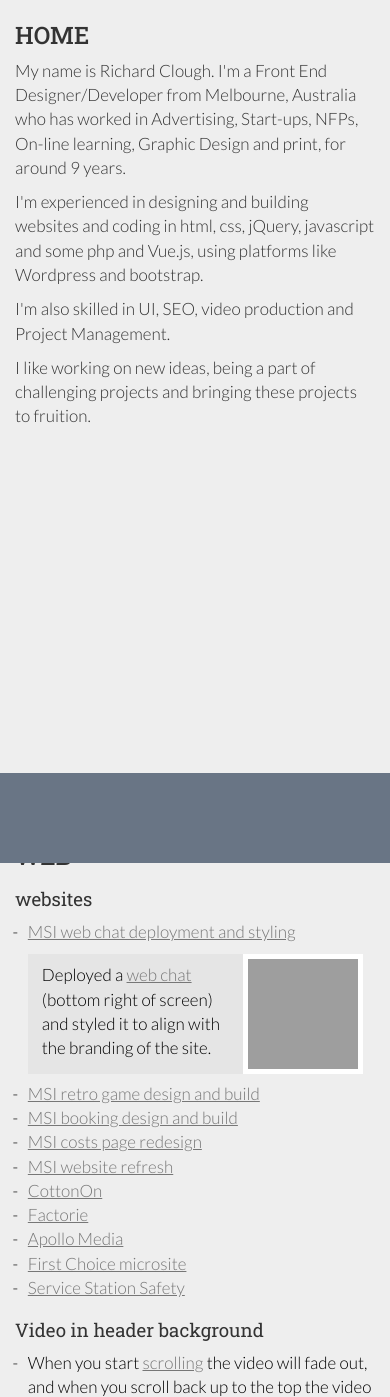
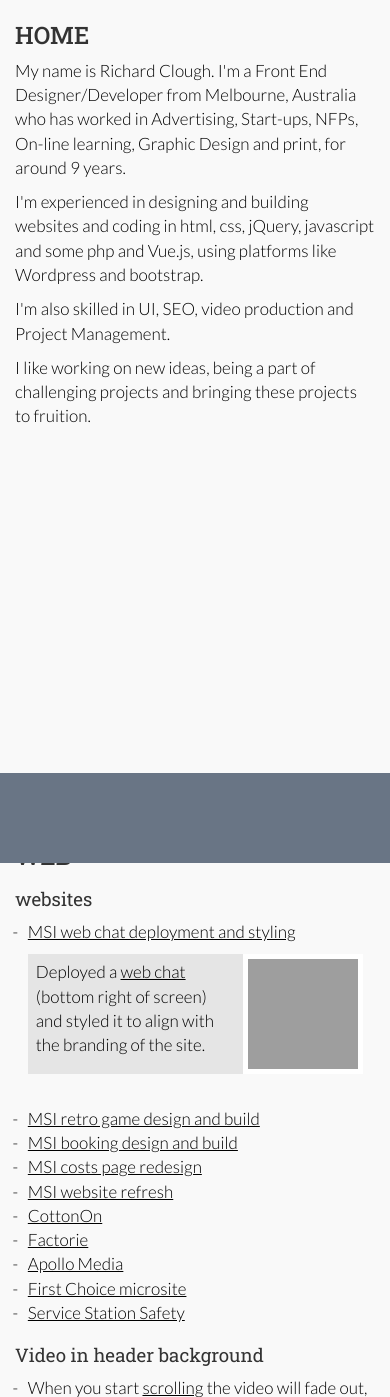
Before and after one commit to richardjclough/folio, a PHP site: page / in a window 390 px wide, after a click on "MSI web chat deployment and styling". Shown: the part 51-1448 px from the top of the page. Run offline with PHP 8.4, Linux system fonts and the light colour scheme; some web fonts are replaced; grey boxes are pictures that could not be loaded.

Commit message:
Made a majority of text black and lightened bg.

```diff
--- a/css/scrolling-nav.css
+++ b/css/scrolling-nav.css
@@ -8,7 +8,7 @@ body {
   width: 100%;
   min-height: 100%;
   font-size: 17px;
-  background-color: #eee;
+  background-color: #f9f9f9;
 }
 
 html {
@@ -38,6 +38,7 @@ p,
   font-weight: 300;
   text-transform: none;
   margin-top: 4px;
+  color: #000000;
 }
 
 h1 {
@@ -70,7 +71,7 @@ ul > li:before {
 }
 
 a {
-  color: #777;
+  color: #000;
   font-family: "Lato", sans-serif;
   font-weight: 300;
   text-decoration: underline;
@@ -197,7 +198,7 @@ padding-bottom: 100%;
   background-color: #e5e5e5;
   margin: 0 0px 0 0px;
   padding: 2px 10px 10px 8px;
-  height: 100%;
+  height: 120px;
   position: relative;
 }
 
@@ -393,24 +394,6 @@ display: block;
     margin: 0px 0 0px 0px;
 }
 
-  .descriptionOuter {
-    margin: 10px 0 0px 0px;
-    position: relative;
-    width: 100%;
-  }
-
-.description {
-    margin: 0 0px 0 0px;
-    padding: 5px 10px 0px 14px;
-    height: 120px;
-    position: relative;
-}
-
-  .descriptionOuter img {
-    height: 120px !important;
-    margin: 0 0 0 0 !important;
-  }
-
   .intro-section {
     /* padding-top:8em!important;
     padding-bottom: 1em!important; */
```
